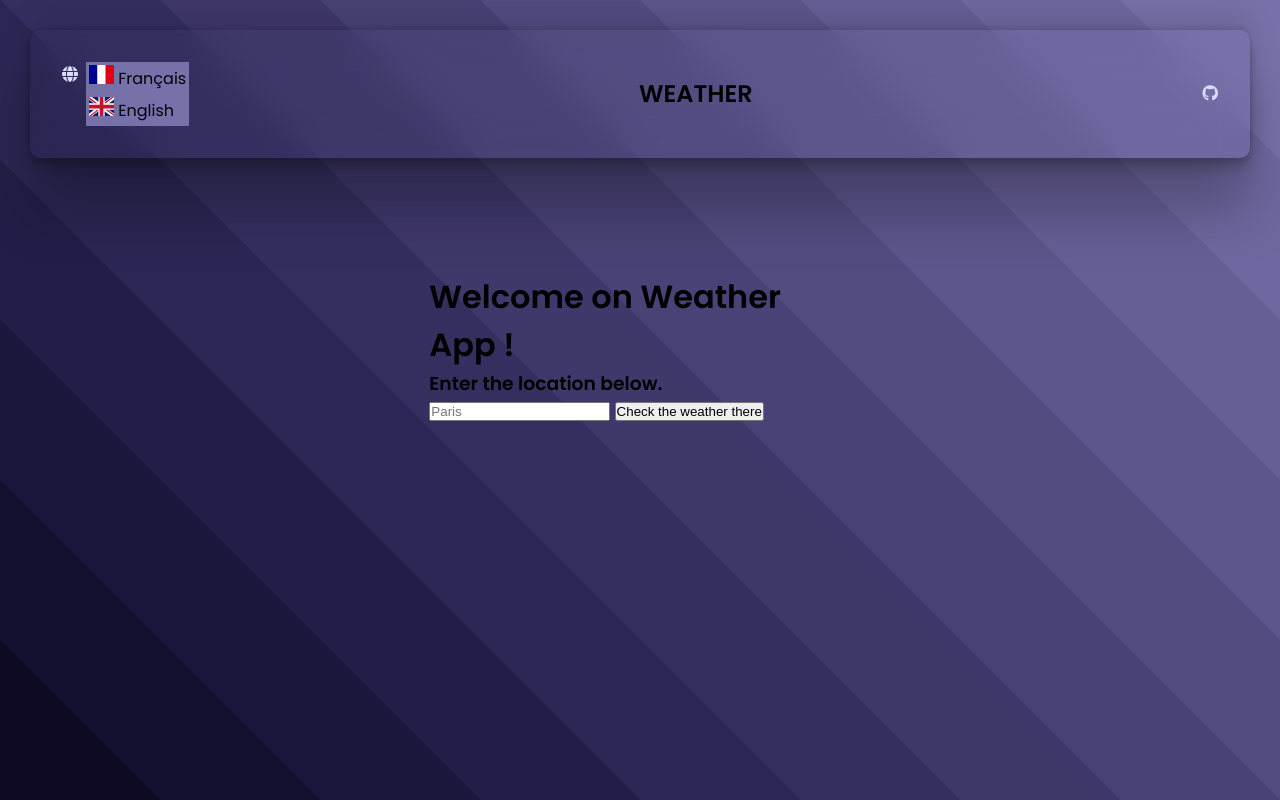
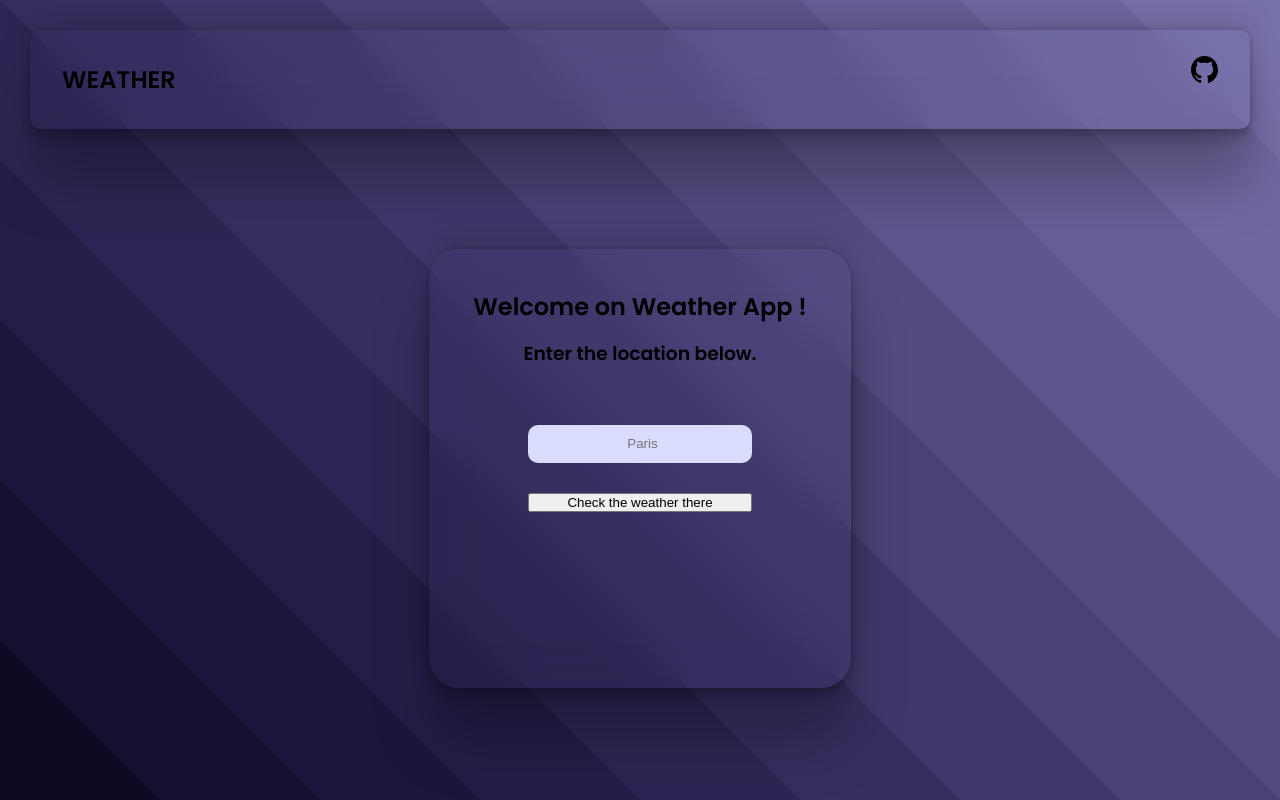
Before and after one commit to anto-347/weather-app, a website: page index.html in a window 1280 px wide. Drawn offline with Linux system fonts and the light colour scheme.

Commit message:
nav + main un peu

```diff
--- a/index.html
+++ b/index.html
@@ -13,28 +13,15 @@
   </head>
   <body>
     <nav>
-      <div id="select">
-        <div id="globe" class="globe">
-          <i class="fa-solid fa-globe"></i>
-        </div>
-        <div>
-          <div id="fr" class="lang fr">
-            <img src="src/assets/fr.svg" alt="" class="img-nav-25" /> Français
-          </div>
-          <div id="en" class="lang en">
-            <img src="src/assets/en.svg" alt="" class="img-nav-25" /> English
-          </div>
-        </div>
-      </div>
       <h1 id="nav-title">WEATHER</h1>
       <div id="github">
         <a href="https://github.com/anto-347/weather-app" target="_blank"
-          ><i class="fa-brands fa-github"></i
-        ></a>
+          ><img src="src/assets/github.svg" alt="" id="github-img"
+        /></a>
       </div>
     </nav>
     <main>
-      <h1 id="main-title">Welcome on Weather App !</h1>
+      <h2 id="main-title">Welcome on Weather App !</h2>
       <h3 id="subheading1">Enter the location below.</h3>
       <form action="">
         <input type="text" placeholder="Paris" required id="ipt-location" />
--- a/src/css/style.css
+++ b/src/css/style.css
@@ -66,39 +66,10 @@
     rgba(0, 0, 0, 0.09) 0px -3px 5px;
 }
 
-#select {
-  display: flex;
+#github-img {
+  width: 30px;
+  animation: githubAnim 2s infinite;
 }
-
-.lang {
-  background-color: var(--third);
-  padding: 3px;
-  margin-left: 8px;
-}
-
-.selected {
-  background-color: var(--second);
-}
-
-.hidden {
-  display: none;
-}
-
-.fa-brands,
-.fa-solid {
-  cursor: pointer;
-  color: var(--font);
-}
-
-#globe:hover,
-#github:hover {
-  transform: scale(1.2);
-  transition: 300ms ease-out;
-}
-
-/* .globe.deploy {
-
-} */
 
 /* Main */
 main {
@@ -106,6 +77,53 @@
   grid-row: span 4 / span 4;
   grid-column-start: 3;
   grid-row-start: 3;
+  display: flex;
+  flex-direction: column;
+  justify-content: center;
+  align-items: center;
+  backdrop-filter: blur(20px);
+  border-radius: 30px;
+  box-shadow:
+    rgba(0, 0, 0, 0.25) 0px 54px 55px,
+    rgba(0, 0, 0, 0.12) 0px -12px 30px,
+    rgba(0, 0, 0, 0.12) 0px 4px 6px,
+    rgba(0, 0, 0, 0.17) 0px 12px 13px,
+    rgba(0, 0, 0, 0.09) 0px -3px 5px;
+}
+
+main h2,
+main h3 {
+  position: absolute;
+}
+
+main h2 {
+  top: 40px;
+}
+
+main h3 {
+  top: 90px;
+}
+
+main form {
+  top: 50%;
+  display: flex;
+  flex-direction: column;
+}
+
+input {
+  padding: 0.7rem 1.3rem;
+  text-align: center;
+  margin-bottom: 30px;
+  border-radius: 10px;
+  border: none;
+  background-color: #d9dcfc;
+  color: var(--main);
+  outline: none;
+  border-left: 5px transparent solid;
+}
+
+input:focus {
+  border-left: 5px #2a013f solid;
 }
 
 /* Other stuff */
@@ -116,3 +134,19 @@
 .img-nav-30 {
   width: 30px;
 }
+
+/* Animations */
+@keyframes githubAnim {
+  0% {
+    width: 25px;
+    transform: translateY(7px);
+  }
+  50% {
+    width: 27px;
+    transform: translateY(-7px);
+  }
+  100% {
+    width: 25px;
+    transform: translateY(7px);
+  }
+}
```
Also changed, not shown: src/assets/github.svg (added).
